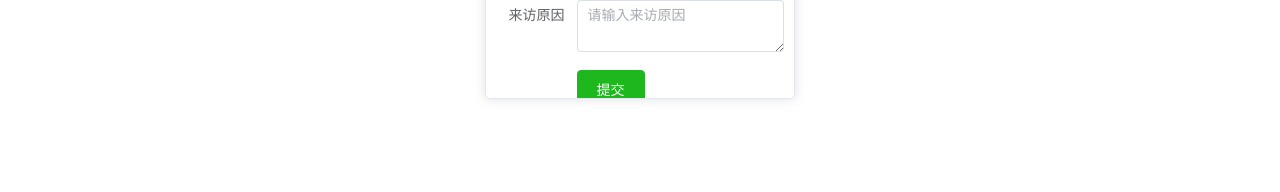
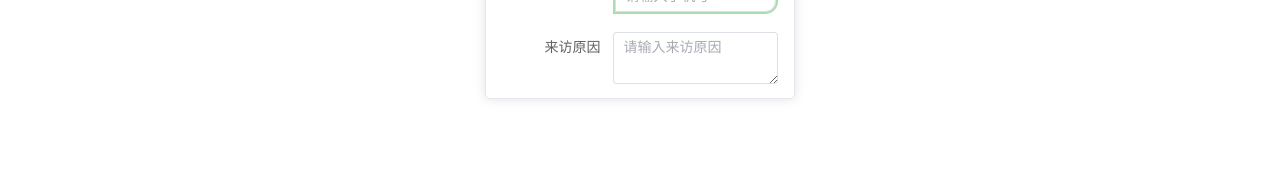
Before and after one commit to xiangshenchi/Neighborgether, a Vue app in the folder Web/: page /visitor in a window 1280 px wide. Shown: the part 484-676 px from the top of the page. Built offline with nearby package versions, Linux system fonts and the light colour scheme; what vue3-particles would draw is missing.

Commit message:
更新界面bug

```diff
--- a/Web/package.json
+++ b/Web/package.json
@@ -17,7 +17,7 @@
     "vue": "^3.4.29",
     "vue-router": "^4.4.3",
     "vue3-particles": "^2.12.0",
-    "vuex": "^4.1.0"
+    "vuex": "^4.0.2"
   },
   "devDependencies": {
     "@types/estree": "^1.0.5",
--- a/Web/src/components/register.vue
+++ b/Web/src/components/register.vue
@@ -36,7 +36,6 @@
 import { defineComponent, reactive } from 'vue'
 import { useParticles } from './re'
 import { ElMessageBox } from 'element-plus'
-import { c } from 'vite/dist/node/types.d-aGj9QkWt';
 import './style.css'
 
 export default defineComponent({
--- a/Web/src/components/style.css
+++ b/Web/src/components/style.css
@@ -273,3 +273,7 @@
   background-color: #54BB64;
   color: #FFF;
 }
+
+.i {
+  width: 100%;
+}
--- a/Web/src/components/visitor.vue
+++ b/Web/src/components/visitor.vue
@@ -11,9 +11,9 @@
             <div class="lc4">
             <el-card class="c4" shadow="always">
             <div id="form-container2">
-                <el-form :model="form" label-width="80px">
+                <el-form :model="form" label-width="40%">
                     <el-form-item label="姓名">
-                        <el-input v-model="form.name" placeholder="请输入您的姓名"></el-input>
+                        <el-input v-model="form.name" placeholder="请输入您的姓名" ></el-input>
                     </el-form-item>
 
                     <el-form-item label="性别">
@@ -25,7 +25,7 @@
                     </el-form-item>
 
                     <el-form-item label="联系方式">
-                        <el-input v-model="form.phone" placeholder="请输入手机号"></el-input>
+                        <el-input v-model="form.phone" placeholder="请输入手机号"</el-input>
                     </el-form-item>
 
                     <el-form-item label="来访原因">
```
Also changed, not shown: 1 other file (tests, documents, lock files or other folders).
